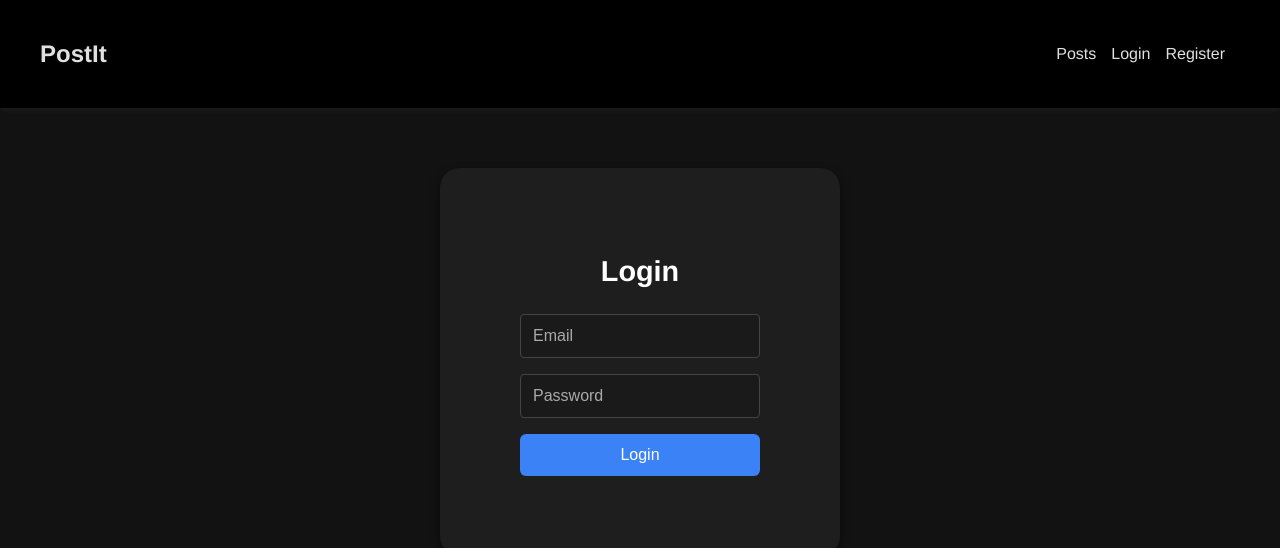
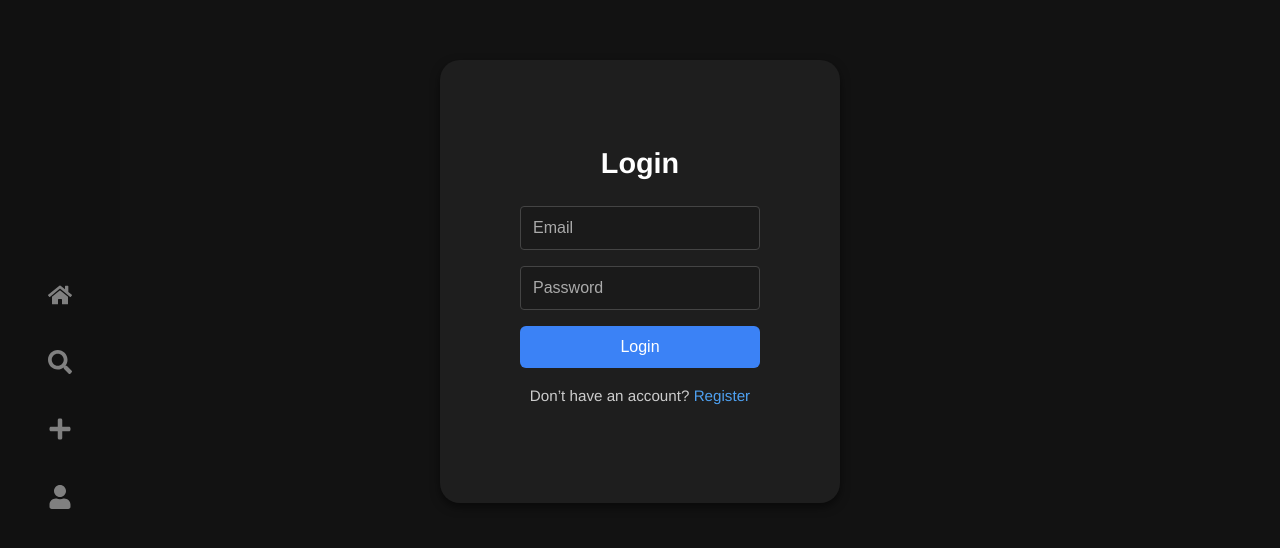
Before and after one commit to aloneen/PostIt-Frontend, a React (Create React App) app: page /login in a window 1280 px wide. Shown: the top 548 px of the page. Built offline with nearby package versions, Linux system fonts and the light colour scheme.

Commit message:
IMPROVED DESIGN > Navbar as threads

```diff
--- a/public/index.html
+++ b/public/index.html
@@ -24,7 +24,7 @@
       work correctly both with client-side routing and a non-root public URL.
       Learn how to configure a non-root public URL by running `npm run build`.
     -->
-    <title>React App</title>
+    <title>Post-It</title>
   </head>
   <body>
     <noscript>You need to enable JavaScript to run this app.</noscript>
--- /dev/null
+++ b/src/components/Navbar.css
@@ -0,0 +1,30 @@
+.sidebar {
+    position: fixed;
+    top: 0;
+    left: 0;
+    width: 120px;
+    height: 100vh;
+    background-color: #111;
+    display: flex;
+    flex-direction: column;
+    align-items: center;
+    justify-content: center; /* ✅ centers vertically */
+    gap: 1.8rem;
+    z-index: 100;
+}
+
+
+.icon {
+    font-size: 1.5rem;
+    color: gray;
+    transition: color 0.3s, transform 0.2s;
+}
+
+.icon:hover {
+    color: white;
+    transform: scale(1.1);
+}
+
+.icon.active {
+    color: white;
+}
--- a/src/components/Navbar.jsx
+++ b/src/components/Navbar.jsx
@@ -1,47 +1,43 @@
-import React, { useState } from 'react';
-import { Link } from 'react-router-dom';
+import React from 'react';
+import { Link, useLocation } from 'react-router-dom';
 import { useSelector } from 'react-redux';
+import { FaHome, FaSearch, FaPlus, FaUserCog, FaUserShield, FaUser } from 'react-icons/fa';
+
+import './Navbar.css';
 
 const Navbar = () => {
-  const [menuOpen, setMenuOpen] = useState(false);
-  const { currentUser } = useSelector((state) => state.user);
+  const { currentUser } = useSelector(state => state.user);
+  const location = useLocation();
 
-
+  const isActive = (path) => location.pathname === path;
 
   return (
-    <nav className="navbar">
-      <div className="navbar-brand">
-        <Link to="/">PostIt</Link>
-      </div>
-      {/* <button className="navbar-toggle" onClick={() => setMenuOpen(!menuOpen)}>
-        &#9776;
-      </button> */}
-      <div className={`navbar-links ${menuOpen ? 'active' : ''}`}>
-        <Link to="/posts" onClick={() => setMenuOpen(false)}>Posts</Link>
-        {currentUser ? (
+    <nav className="sidebar">
+      <Link to="/" className={`icon ${isActive('/') ? 'active' : ''}`}>
+        <FaHome />
+      </Link>
+      <Link to="/posts" className={`icon ${isActive('/posts') ? 'active' : ''}`}>
+        <FaSearch />
+      </Link>
+      <Link to="/create-post" className={`icon ${isActive('/create-post') ? 'active' : ''}`}>
+        <FaPlus />
+      </Link>
 
-          <>
+      {currentUser?.role === 'Admin' && (
+        <Link to="/admin" className={`icon ${isActive('/admin') ? 'active' : ''}`}>
+          <FaUserShield />
+        </Link>
+      )}
 
-            <Link to="/create-post" onClick={() => setMenuOpen(false)}>Create Post</Link>
-            {currentUser.role === 'Admin' && (
-              <Link to="/admin" onClick={() => setMenuOpen(false)}>Admin Panel</Link>
-            )}
-            {(currentUser.role === 'Moderator' || currentUser.role === 'Admin') && (
-              <Link to="/moderator" onClick={() => setMenuOpen(false)}>Moderator Panel</Link>
-            )}
+      {(currentUser?.role === 'Moderator' || currentUser?.role === 'Admin') && (
+        <Link to="/moderator" className={`icon ${isActive('/moderator') ? 'active' : ''}`}>
+          <FaUserCog />
+        </Link>
+      )}
 
-
-            <Link to="/profile" className='btn' onClick={() => setMenuOpen(false)}>Profile</Link>
-
-
-          </>
-        ) : (
-          <>
-            <Link to="/login" onClick={() => setMenuOpen(false)}>Login</Link>
-            <Link to="/register" onClick={() => setMenuOpen(false)}>Register</Link>
-          </>
-        )}
-      </div>
+      <Link to={currentUser ? '/profile' : '/login'} className={`icon ${isActive('/profile') ? 'active' : ''}`}>
+        <FaUser />
+      </Link>
     </nav>
   );
 };
--- a/src/pages/Login.jsx
+++ b/src/pages/Login.jsx
@@ -1,7 +1,7 @@
 import React, { useState } from 'react';
 import { useDispatch, useSelector } from 'react-redux';
 import { loginUser } from '../redux/userSlice';
-import { useNavigate } from 'react-router-dom';
+import { Link, useNavigate } from 'react-router-dom';
 
 import './css/Auth.css';
 
@@ -41,6 +41,10 @@ const Login = () => {
         <button type="submit" disabled={loading}>Login</button>
       </form>
       {error && <p className="error">{error}</p>}
+      <p className="redirect-text">
+        Don’t have an account? <Link to="/register">Register</Link>
+      </p>
+
     </div>
   );
 };
--- a/src/pages/Register.jsx
+++ b/src/pages/Register.jsx
@@ -1,7 +1,7 @@
 import React, { useState } from 'react';
 import { useDispatch, useSelector } from 'react-redux';
 import { registerUser } from '../redux/userSlice';
-import { useNavigate } from 'react-router-dom';
+import { useNavigate, Link } from 'react-router-dom';
 
 import './css/Auth.css';
 
@@ -49,6 +49,10 @@ const Register = () => {
         <button type="submit" disabled={loading}>Register</button>
       </form>
       {error && <p className="error">{error}</p>}
+
+      <p className="redirect-text">
+        Already have account? <Link to="/login">Login</Link>
+      </p>
     </div>
   );
 };
--- a/src/pages/css/Auth.css
+++ b/src/pages/css/Auth.css
@@ -82,6 +82,23 @@ p.error {
   font-size: 0.9rem;
 }
 
+.redirect-text {
+  margin-top: 1rem;
+  font-size: 0.95rem;
+  color: #ccc;
+  text-align: center;
+}
+
+.redirect-text a {
+  color: #4ea0f0;
+  text-decoration: none;
+}
+
+.redirect-text a:hover {
+  text-decoration: underline;
+}
+
+
 /* Responsive design */
 @media (max-width: 480px) {
   .page.login, .page.register {
```
